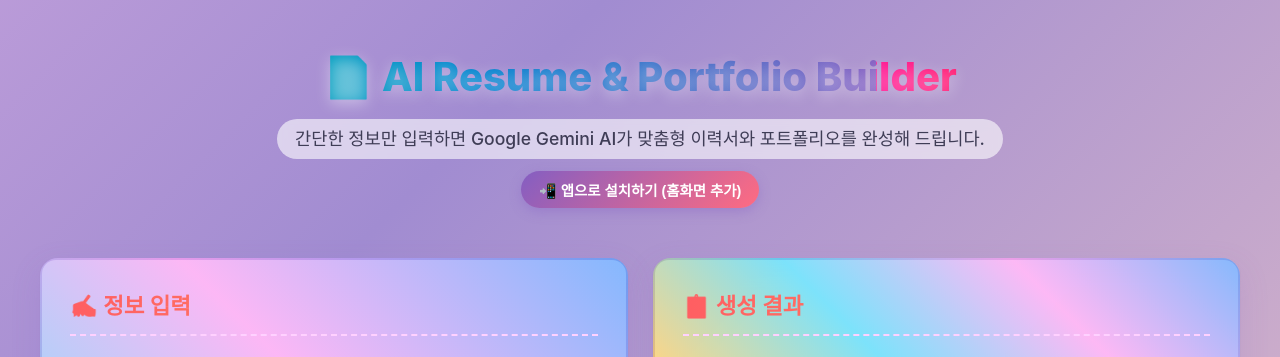
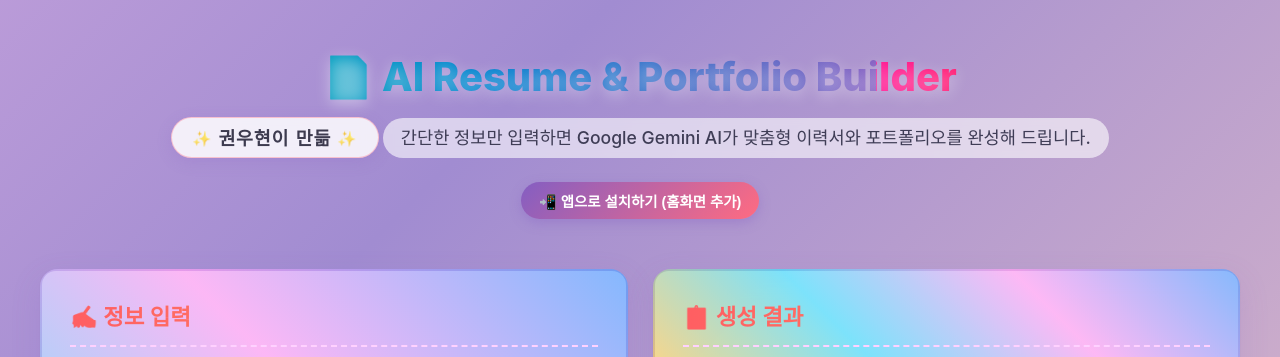
Before and after one commit to kwh0429/resume-builder, a Flask app: page / in a window 1280 px wide. Shown: the top 357 px of the page. Run offline with Flask 3, Linux system fonts and the light colour scheme; some libraries are stand-ins or nearby versions.

Commit message:
style: 메인 제목 하단에 감성적인 '권우현이 만듦' 소제목 뱃지 추가

```diff
--- a/static/css/style.css
+++ b/static/css/style.css
@@ -49,12 +49,46 @@ body {
     -webkit-background-clip: text;
     -webkit-text-fill-color: transparent;
     animation: rainbowShine 4s linear infinite;
-    margin-bottom: 10px;
+    margin-bottom: 8px;
     text-shadow: 0 4px 15px rgba(255, 255, 255, 0.4);
 }
 
 @keyframes rainbowShine {
     to { background-position: 200% center; }
+}
+
+.header .creator-tag {
+    font-family: 'Gowun Dodum', -apple-system, BlinkMacSystemFont, sans-serif;
+    font-size: 1.15rem;
+    font-weight: 700;
+    color: #3d3b4f;
+    background: rgba(255, 255, 255, 0.85);
+    display: inline-flex;
+    align-items: center;
+    gap: 6px;
+    padding: 5px 20px;
+    border-radius: 25px;
+    margin-bottom: 12px;
+    box-shadow: 0 4px 15px rgba(132, 94, 194, 0.18);
+    border: 1.5px solid rgba(255, 107, 129, 0.35);
+    backdrop-filter: blur(8px);
+    letter-spacing: 0.8px;
+    transition: transform 0.25s ease;
+}
+
+.header .creator-tag:hover {
+    transform: scale(1.05);
+}
+
+.header .creator-tag .sparkle {
+    font-size: 1rem;
+    display: inline-block;
+    animation: sparkleTwinkle 1.8s ease-in-out infinite alternate;
+}
+
+@keyframes sparkleTwinkle {
+    0% { transform: scale(0.85) rotate(0deg); opacity: 0.7; }
+    100% { transform: scale(1.2) rotate(15deg); opacity: 1; }
 }
 
 .header .subtitle {
--- a/templates/index.html
+++ b/templates/index.html
@@ -13,6 +13,11 @@
     <link rel="apple-touch-icon" href="/static/icons/icon-192.png">
     <link rel="icon" type="image/png" href="/static/icons/icon-192.png">
 
+    <!-- 구글 웹폰트 (고운 돋움) -->
+    <link rel="preconnect" href="https://fonts.googleapis.com">
+    <link rel="preconnect" href="https://fonts.gstatic.com" crossorigin>
+    <link href="https://fonts.googleapis.com/css2?family=Gowun+Dodum&display=swap" rel="stylesheet">
+
     <!-- 외부 스타일시트(CSS) 연결 -->
     <link rel="stylesheet" href="{{ url_for('static', filename='css/style.css') }}">
 </head>
@@ -21,6 +26,7 @@
         <!-- 헤더 영역 -->
         <header class="header">
             <h1>📄 AI Resume & Portfolio Builder</h1>
+            <p class="creator-tag"><span class="sparkle">✨</span> 권우현이 만듦 <span class="sparkle">✨</span></p>
             <p class="subtitle">간단한 정보만 입력하면 Google Gemini AI가 맞춤형 이력서와 포트폴리오를 완성해 드립니다.</p>
             <div class="pwa-install-container" style="margin-top: 12px;">
                 <button type="button" id="pwaInstallBtn" class="pwa-install-btn">
```
Also changed, not shown: public/static/css/style.css (+35 -1 lines).
